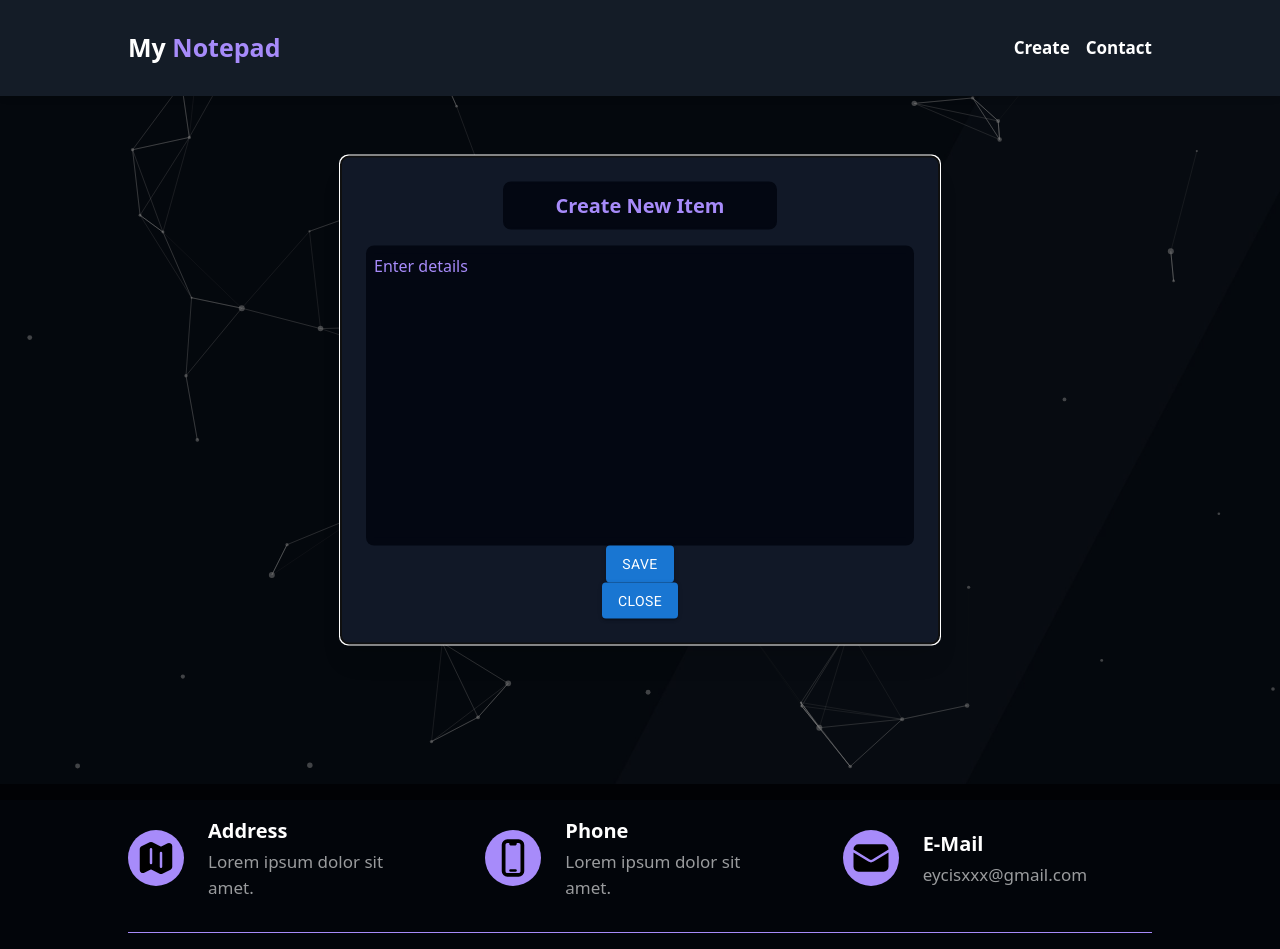
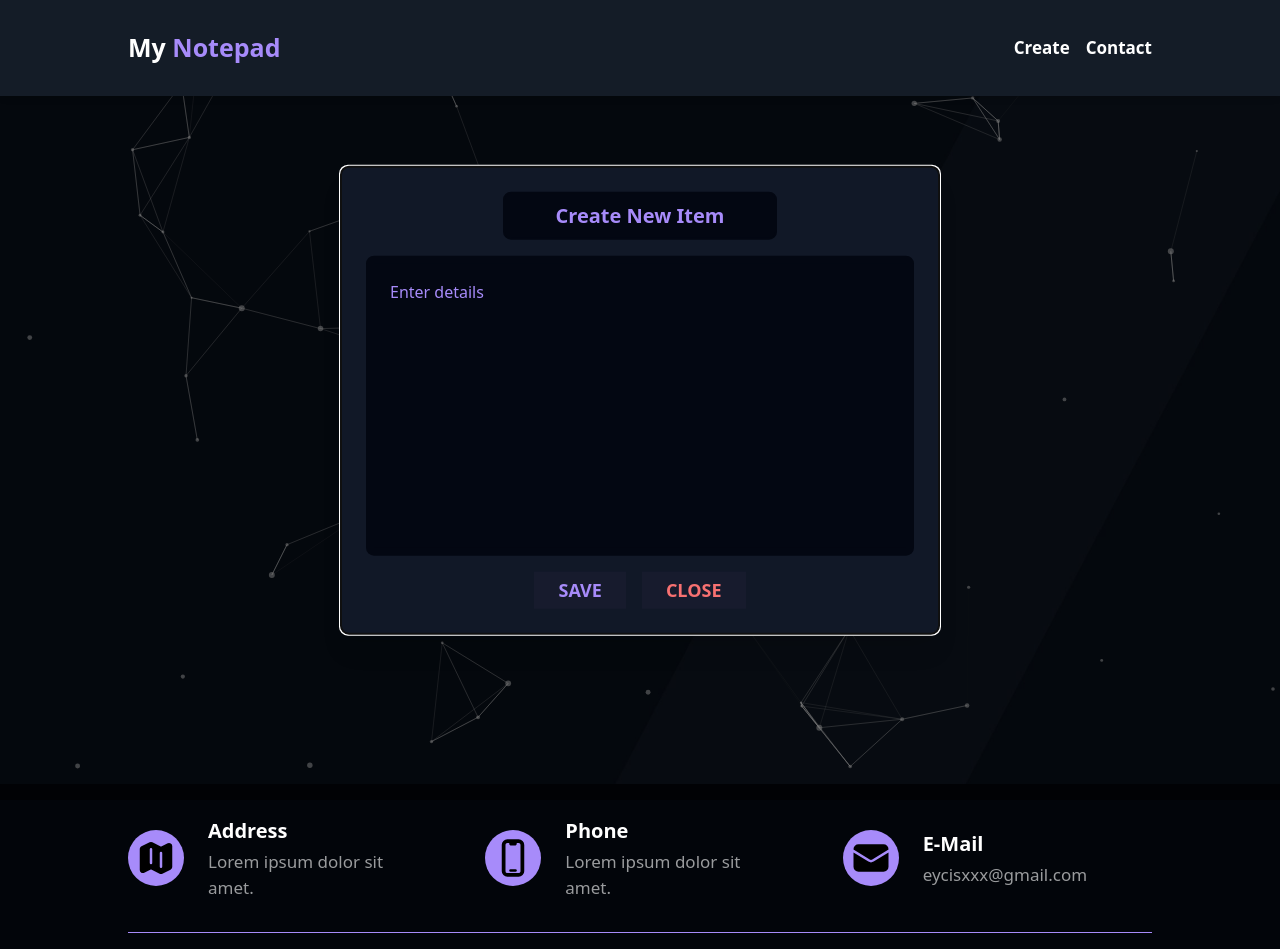
Before and after one commit to eycis/my-notepad, a Next.js app: page / in a window 1280 px wide. Both pictures are taken after a click on the element "Create". Built offline with nearby package versions, Linux system fonts and the light colour scheme.

Commit message:
Buttons update

```diff
--- a/components/Note.tsx
+++ b/components/Note.tsx
@@ -1,5 +1,5 @@
 import React from 'react';
-import { Modal, Box, Typography, Button } from '@mui/material';
+import { Modal } from '@mui/material';
 
 interface CreateItemModalProps {
   open: boolean;
@@ -22,27 +22,24 @@ const Note: React.FC<CreateItemModalProps> = ({ open, handleClose }) => {
         </textarea>
         <div className="w-full h-[300px] bg-gray-950 border-gray-950 rounded-lg p-2 flex items-center overflow-y-auto">
           <textarea
-            placeholder="Enter item details"
-            className="w-full h-full border-none outline-none resize-none text-base leading-6 p-0 box-border bg-gray-950 text-violet-400">
+            className="w-full h-full border-none outline-none resize-none text-base leading-6 p-4 box-border bg-gray-950 text-violet-400">
                 Enter details
             </textarea>
         </div>
-        <Button
-          variant="contained"
-          color="primary"
-          className="mt-100"
+        <div className="flex mt-4 space-x-4">
+          <button
+            className="px-[1.5rem] py-[0.3rem] text-[18px] font-bold uppercase bg-[#4a37561d] text-violet-400 hover:text-gray-950 hover:bg-violet-400 transition-all duration-200"
             onClick={handleClose}
           >
             Save
-        </Button>
-        <Button
-          variant="contained"
-          color="primary"
-          className="mt-4"
+          </button>
+          <button
+            className="px-[1.5rem] py-[0.3rem] text-[18px] font-bold uppercase bg-[#4a37561d] text-red-400 hover:text-gray-950 hover:bg-red-400 transition-all duration-200"
             onClick={handleClose}
           >
             Close
-        </Button>
+          </button>
+        </div>
       </div>
     </Modal>
   );
```
Lines whose indentation alone changed are shown as unchanged.
